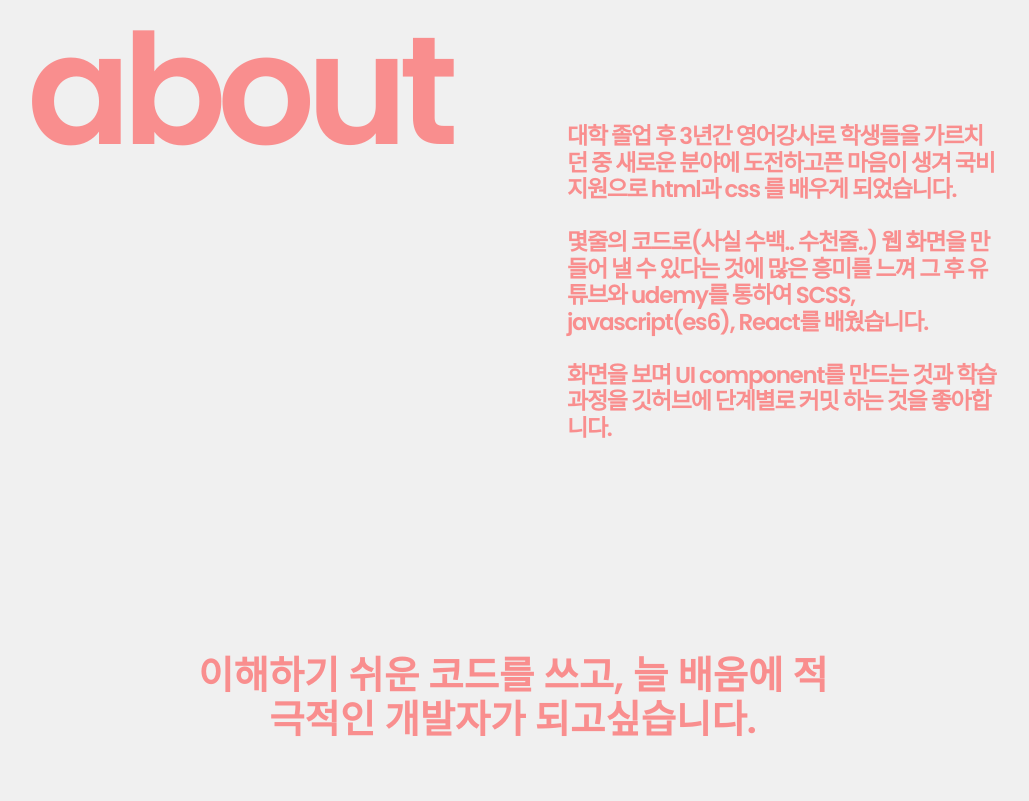
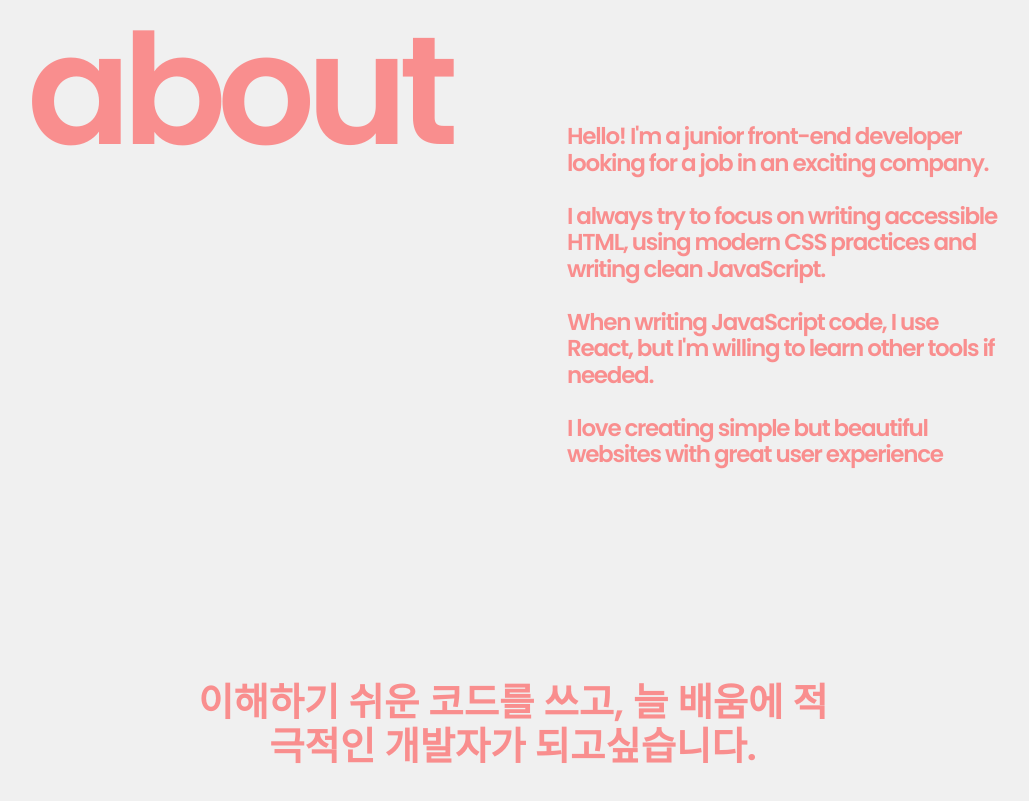
Before and after one commit to jisun94/portfolio-22, a website: page index.html in a window 1280 px wide. Shown: the part 957-1758 px from the top of the page, without its empty margins (127-1156 px from the left). Drawn offline with Linux system fonts and the light colour scheme.

Commit message:
Update index.html in two years..

```diff
--- a/index.html
+++ b/index.html
@@ -62,14 +62,17 @@
         <div class="about-text-main">
           <h2 class="text">about</h2>
           <p class="text">
-            대학 졸업 후 3년간 영어강사로 학생들을 가르치던 중 새로운 분야에
-            도전하고픈 마음이 생겨 국비지원으로 html과 css 를 배우게 되었습니다.
-            <br /><br />
-            몇줄의 코드로(사실 수백.. 수천줄..) 웹 화면을 만들어 낼 수 있다는
-            것에 많은 흥미를 느껴 그 후 유튜브와 udemy를 통하여 SCSS,
-            javascript(es6), React를 배웠습니다. <br /><br />
-            화면을 보며 UI component를 만드는 것과 학습 과정을 깃허브에 단계별로
-            커밋 하는 것을 좋아합니다.
+            Hello! I'm a junior front-end developer looking for a job in an
+            exciting company. <br /><br />
+
+            I always try to focus on writing accessible HTML, using modern CSS
+            practices and writing clean JavaScript. <br /><br />
+
+            When writing JavaScript code, I use React, but I'm willing to learn
+            other tools if needed. <br /><br />
+
+            I love creating simple but beautiful websites with great user
+            experience
             <br />
             <br />
             <br />
```
